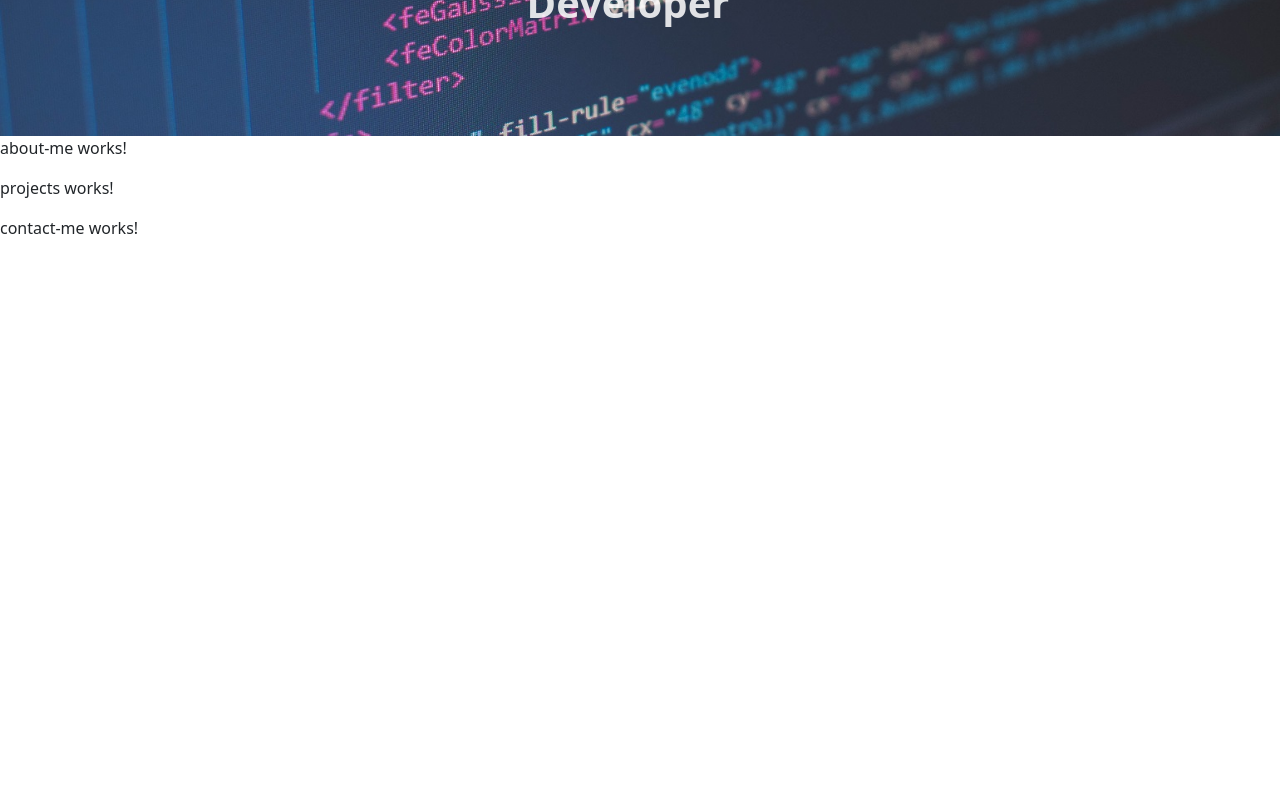
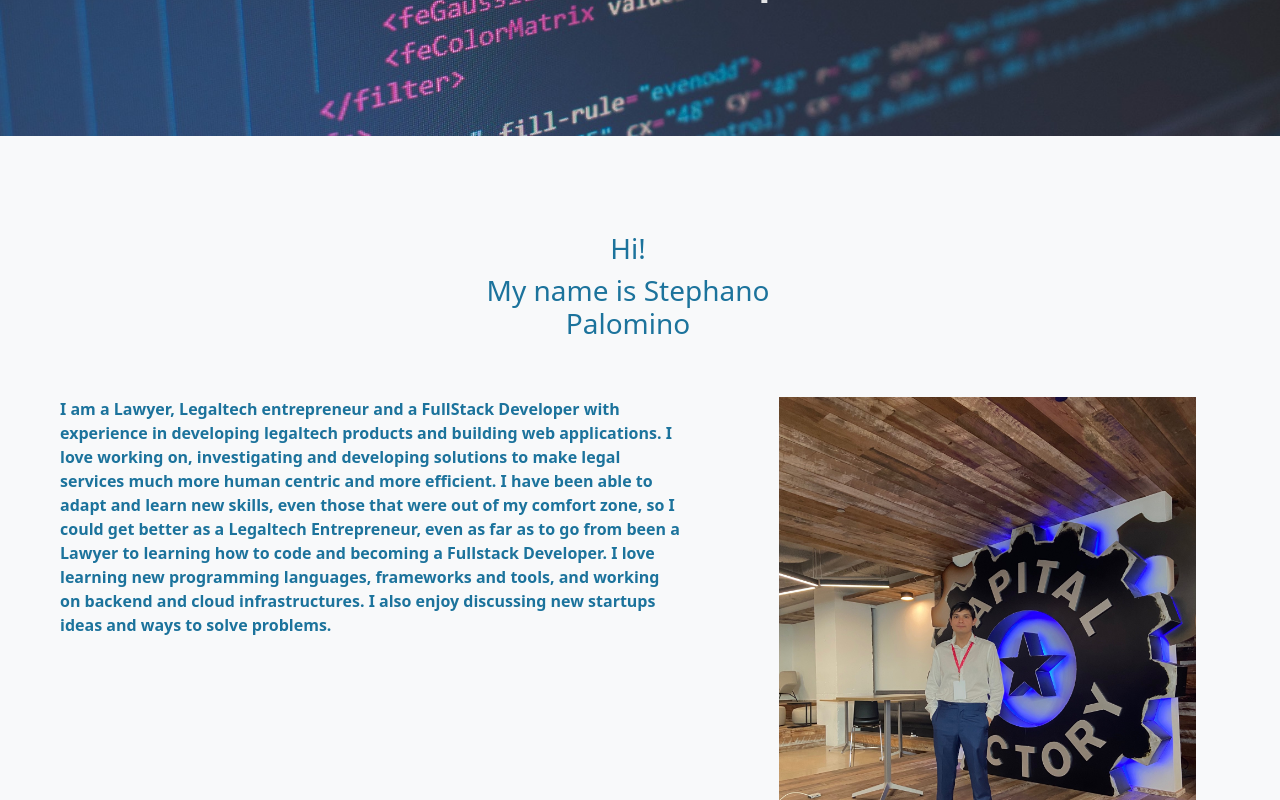
Before and after one commit to Stepalom77/new-portfolio, an Angular app: page / in a window 1280 px wide. Shown: the part 720-1520 px from the top of the page. Before the commit the page ends 976 px from the top, so only its background shows below. Built offline with nearby package versions, Linux system fonts and the light colour scheme.

Commit message:
aboutMe component done

```diff
--- a/src/app/home/about-me/about-me.component.css
+++ b/src/app/home/about-me/about-me.component.css
@@ -0,0 +1,19 @@
+#about-me {
+  min-height: 100vh;
+  margin: 0;
+  flex-direction: row;
+}
+
+#about-title {
+  color: #1c739c;
+}
+
+#about-text{
+  color: #1c739c;
+  font-weight: 600;
+}
+
+#img-about {
+  display:flex;
+  align-items:center;
+}
--- a/src/app/home/about-me/about-me.component.html
+++ b/src/app/home/about-me/about-me.component.html
@@ -1 +1,23 @@
-<p>about-me works!</p>
+<div class="container-fluid mt-lg-auto row bg-light" id="about-me">
+  <div class="row d-flex justify-content-center mt-5">
+    <div class="col-md-4 text-center mt-5">
+      <h3 id="about-title">Hi!</h3>
+      <h3 id="about-title">My name is Stephano Palomino</h3>
+    </div>
+  </div>
+
+  <div class="row d-flex justify-content-center">
+    <div class="col-md-7 p-5 d-flex align-content-lg-start">
+      <p id="about-text" class="text-justify">
+        I am a Lawyer, Legaltech entrepreneur and a FullStack Developer with experience in developing legaltech products and building web applications.
+        I love working on, investigating and developing solutions to make legal services much more human centric and more efficient.
+        I have been able to adapt and learn new skills, even those that were out of my comfort zone, so I could get better as a Legaltech Entrepreneur,
+        even as far as to go from been a Lawyer to learning how to code and becoming a Fullstack Developer. I love learning new programming languages,
+        frameworks and tools, and working on backend and cloud infrastructures. I also enjoy discussing new startups ideas and ways to solve problems.
+      </p>
+    </div>
+    <div class="col-md-5 p-5" id="img-about">
+      <img src="../../../assets/img/IMG_5344.jpg" alt="Company" class="card-img-top mx-auto d-block" style="width:100%">
+    </div>
+  </div>
+</div>
--- a/src/app/home/home.component.html
+++ b/src/app/home/home.component.html
@@ -1,11 +1,11 @@
 <div class="container-fluid mt-lg-auto row" id="home">
-  <div class="row d-flex justify-content-center">
+  <div class="row d-flex justify-content-center mt-5">
     <div class="col-md-5 text-center mt-5" >
-      <img src="../../assets/img/yo.jpg" class="card-img-top mx-auto d-block" id="img-me" style="width:60%" alt="Stephano">
+      <img src="../../assets/img/yo.jpg" class=" mx-auto d-block" id="img-me" style="width:60%" alt="Stephano">
     </div>
   </div>
   <div class="row d-flex justify-content-center">
-    <div class="col-md-4 text-center">
+    <div class="col-md-5 text-center">
       <h1 id="home-title">Stephano Carlo Palomino Madueño</h1>
       <h1 id="home-title">FullStack Developer</h1>
     </div>
```
